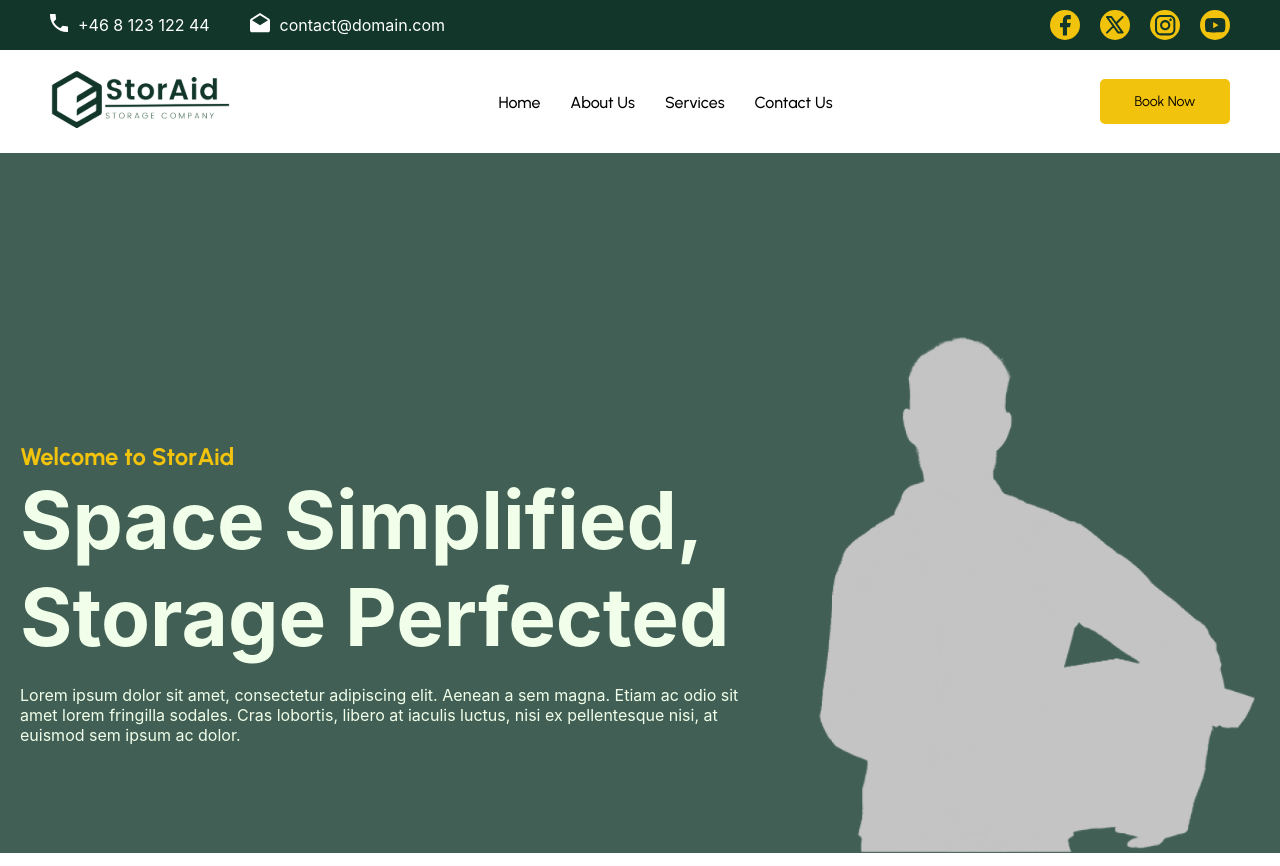
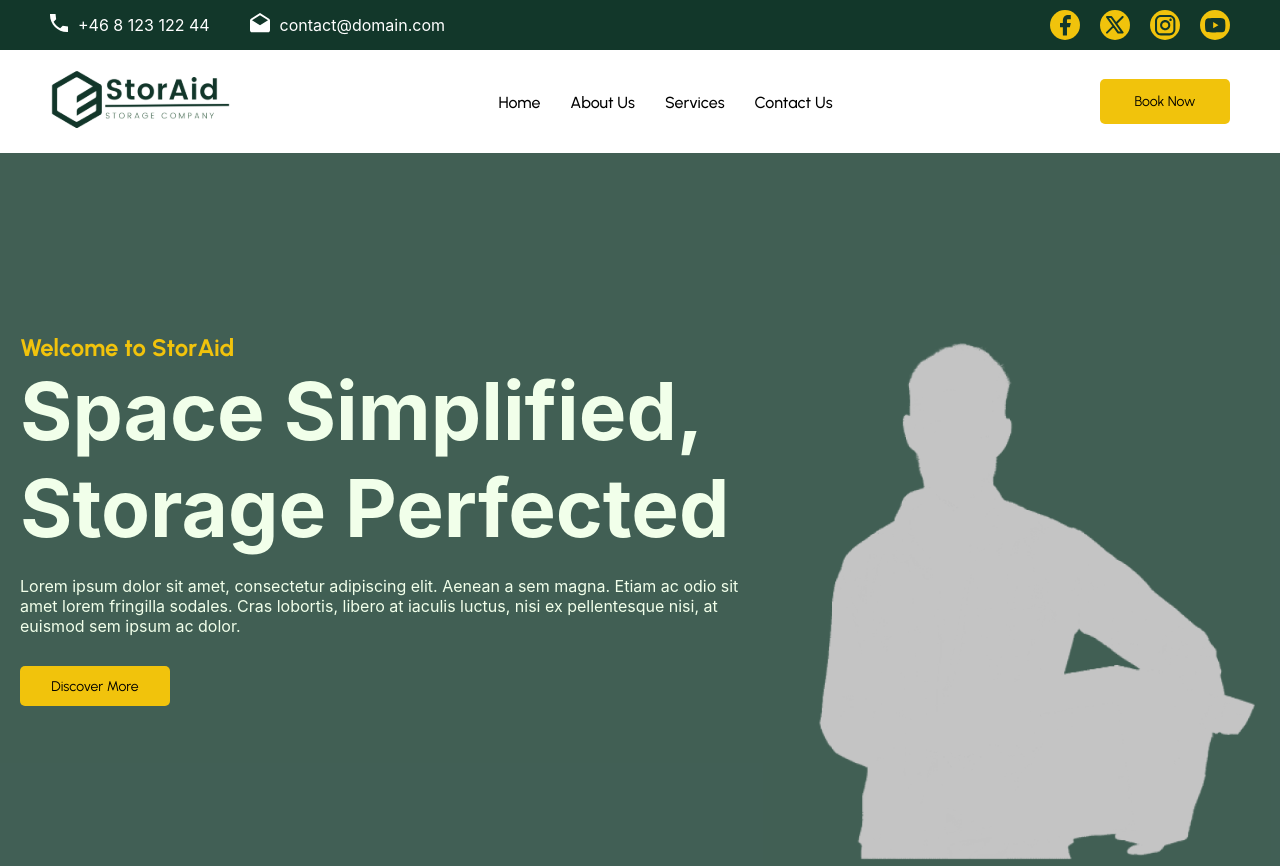
Before and after one commit to ChristofferRiquelme/storaid-project, a React (Vite) app: page / in a window 1280 px wide. Built offline with nearby package versions, Linux system fonts and the light colour scheme.

Commit message:
Secondary button component done

```diff
--- a/src/components/Hero.jsx
+++ b/src/components/Hero.jsx
@@ -1,4 +1,5 @@
 import React from 'react'
+import SecondaryButton from './SecondaryButton'
 
 function Hero({ title, subtitle, text, image }) {
   return (
@@ -8,6 +9,7 @@ function Hero({ title, subtitle, text, image }) {
                 {subtitle && <h4 className="hero-subtitle">{subtitle}</h4>}
                 {title && <h1 className="hero-title">{title}</h1>}
                 {text && <p className="hero-text">{text}</p>}
+            <SecondaryButton text="Discover More" />
             </div>
 
         {image && (
--- /dev/null
+++ b/src/components/SecondaryButton.jsx
@@ -0,0 +1,11 @@
+import React from 'react'
+
+function SecondaryButton({text}) {
+  return (
+    <div className="secondary-button">
+        <a href="#">{text}</a>
+    </div>
+  )
+}
+
+export default SecondaryButton
--- a/src/index.css
+++ b/src/index.css
@@ -8,6 +8,34 @@
 .primary-button {
   width: 130px;
   height: 45px;
+  display: flex;
+  justify-content: center;
+  align-items: center;
+  background-color: #F1C30C;
+  border: none;
+  border-radius: 5px;
+  cursor: pointer;
+
+  a {
+    text-decoration: none;
+    color: black;
+    font-family: "Urbanist", sans-serif;
+    font-weight: 400;
+    font-size: 0.875rem;
+  }
+
+  &:hover {
+    background-color: #12372A;
+  }
+
+  &:hover a {
+    color: white;
+  }
+}
+
+.secondary-button {
+  width: 150px;
+  height: 40px;
   display: flex;
   justify-content: center;
   align-items: center;
@@ -202,6 +230,10 @@ nav {
   h1, p {
     color: #F1FFEA;
   }
+
+  @media (width >= 1240px) {
+    padding-bottom: 160px;
+  }
 }
 
 .hero-subtitle {
@@ -228,7 +260,7 @@ nav {
 }
 
 .hero-text {
-  margin-top: 20px;
+  margin: 20px 0 30px 0;
 }
 
 .hero-image {
```
